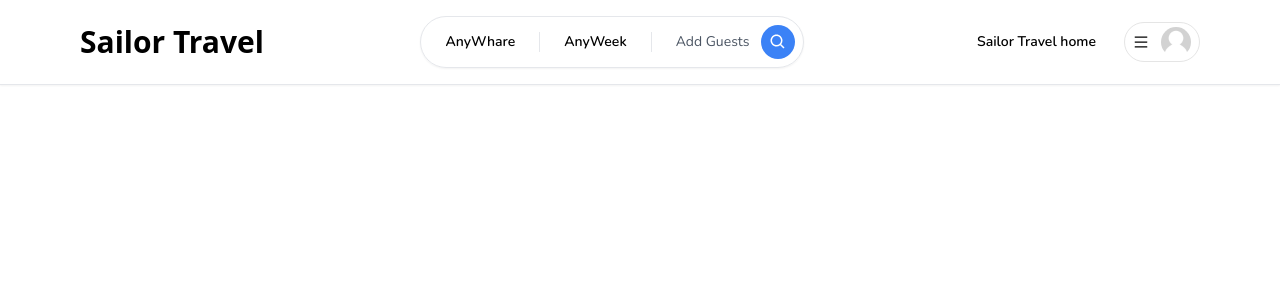
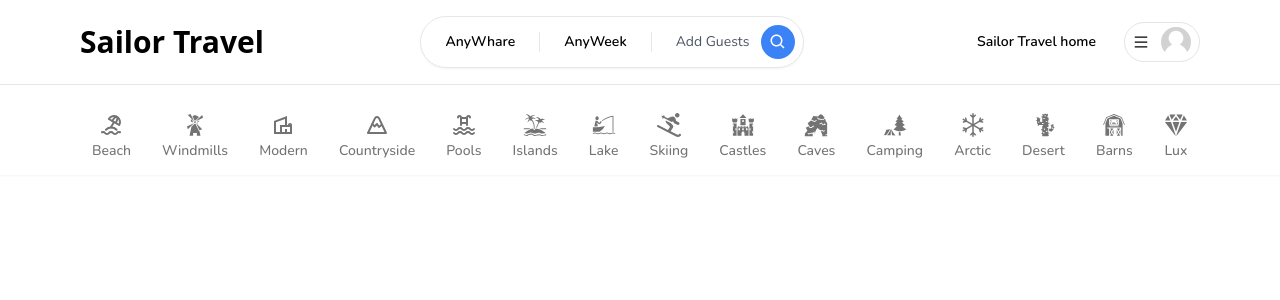
Before and after one commit to TuathaDeLugh/sailortravel, a Next.js app: page / in a window 1280 px wide. Shown: the top 300 px of the page. Built offline with nearby package versions, Linux system fonts and the light colour scheme; no server answers.

Commit message:
Added catgories & rent model design

```diff
--- a/package.json
+++ b/package.json
@@ -20,6 +20,7 @@
     "eslint-config-next": "13.4.0",
     "next": "13.4.0",
     "next-auth": "^4.22.1",
+    "query-string": "^8.1.0",
     "react": "18.2.0",
     "react-dom": "18.2.0",
     "react-hook-form": "^7.43.9",
--- /dev/null
+++ b/src/app/components/Categorybox.tsx
@@ -0,0 +1,72 @@
+'use client';
+
+import qs from 'query-string';
+import { useRouter, useSearchParams } from "next/navigation";
+import { useCallback } from "react";
+import { IconType } from "react-icons";
+
+interface CategoryBoxProps {
+  icon: IconType,
+  label: string;
+  selected?: boolean;
+}
+
+const CategoryBox: React.FC<CategoryBoxProps> = ({
+  icon: Icon,
+  label,
+  selected,
+}) => {
+  const router = useRouter();
+  const params = useSearchParams();
+
+  const handleClick = useCallback(() => {
+    let currentQuery = {};
+
+    if (params) {
+      currentQuery = qs.parse(params.toString())
+    }
+
+    const updatedQuery: any = {
+      ...currentQuery,
+      category: label
+    }
+
+    if (params?.get('category') === label) {
+      delete updatedQuery.category;
+    }
+
+    const url = qs.stringifyUrl({
+      url: '/',
+      query: updatedQuery
+    }, { skipNull: true });
+
+    router.push(url);
+  }, [label, router, params]);
+
+  return (
+    <div
+      onClick={handleClick}
+      className={`
+        flex
+        flex-col
+        items-center
+        justify-center
+        gap-1
+        p-3
+        border-b-2
+        hover:text-neutral-800
+        transition
+        cursor-pointer
+        ${selected ? 'border-b-neutral-800' : 'border-transparent'}
+        ${selected ? 'text-neutral-800' : 'text-neutral-500'}
+      `}
+    >
+      <Icon size={24} />
+      <div className="font-medium text-sm">
+        {label}
+      </div>
+    </div>
+   );
+}
+
+export default CategoryBox;
--- /dev/null
+++ b/src/app/components/navbar/Catagories.tsx
@@ -0,0 +1,137 @@
+'use client';
+
+import { usePathname, useSearchParams } from 'next/navigation';
+import { TbBeach, TbMountain, TbPool } from 'react-icons/tb';
+import {
+  GiBarn,
+  GiBoatFishing,
+  GiCactus,
+  GiCastle,
+  GiCaveEntrance,
+  GiForestCamp,
+  GiIsland,
+  GiWindmill
+} from 'react-icons/gi';
+import { FaSkiing } from 'react-icons/fa';
+import { BsSnow } from 'react-icons/bs';
+import { IoDiamond } from 'react-icons/io5';
+import { MdOutlineVilla } from 'react-icons/md';
+
+import CategoryBox from '../Categorybox';
+import Container from '../container';
+
+
+export const categories = [
+  {
+    label: 'Beach',
+    icon: TbBeach,
+    description: 'This property is close to the beach!',
+  },
+  {
+    label: 'Windmills',
+    icon: GiWindmill,
+    description: 'This property is has windmills!',
+  },
+  {
+    label: 'Modern',
+    icon: MdOutlineVilla,
+    description: 'This property is modern!'
+  },
+  {
+    label: 'Countryside',
+    icon: TbMountain,
+    description: 'This property is in the countryside!'
+  },
+  {
+    label: 'Pools',
+    icon: TbPool,
+    description: 'This is property has a beautiful pool!'
+  },
+  {
+    label: 'Islands',
+    icon: GiIsland,
+    description: 'This property is on an island!'
+  },
+  {
+    label: 'Lake',
+    icon: GiBoatFishing,
+    description: 'This property is near a lake!'
+  },
+  {
+    label: 'Skiing',
+    icon: FaSkiing,
+    description: 'This property has skiing activies!'
+  },
+  {
+    label: 'Castles',
+    icon: GiCastle,
+    description: 'This property is an ancient castle!'
+  },
+  {
+    label: 'Caves',
+    icon: GiCaveEntrance,
+    description: 'This property is in a spooky cave!'
+  },
+  {
+    label: 'Camping',
+    icon: GiForestCamp,
+    description: 'This property offers camping activities!'
+  },
+  {
+    label: 'Arctic',
+    icon: BsSnow,
+    description: 'This property is in arctic environment!'
+  },
+  {
+    label: 'Desert',
+    icon: GiCactus,
+    description: 'This property is in the desert!'
+  },
+  {
+    label: 'Barns',
+    icon: GiBarn,
+    description: 'This property is in a barn!'
+  },
+  {
+    label: 'Lux',
+    icon: IoDiamond,
+    description: 'This property is brand new and luxurious!'
+  }
+]
+
+const Categories = () => {
+  const params = useSearchParams();
+  const category = params?.get('category');
+  const pathname = usePathname();
+  const isMainPage = pathname === '/';
+
+  if (!isMainPage) {
+    return null;
+  }
+
+  return (
+    <Container>
+      <div
+        className="
+          pt-4
+          flex
+          flex-row
+          items-center
+          justify-between
+          overflow-x-auto
+        "
+      >
+        {categories.map((item) => (
+          <CategoryBox
+            key={item.label}
+            label={item.label}
+            icon={item.icon}
+            selected={category === item.label}
+          />
+        ))}
+      </div>
+    </Container>
+  );
+}
+
+export default Categories;
--- a/src/app/components/navbar/Logo.tsx
+++ b/src/app/components/navbar/Logo.tsx
@@ -19,7 +19,8 @@
         text-3xl
         font-sans
         font-bold
-          cursor-pointer">Sailor Travel</label>
+          cursor-pointer"
+          onClick={()=>router.push('/')}>Sailor Travel</label>
         </div>
      );
 }
--- a/src/app/components/navbar/Navbar.tsx
+++ b/src/app/components/navbar/Navbar.tsx
@@ -4,6 +4,7 @@
 import Logo from "./Logo";
 import Search from "./Search";
 import UserMenu from "./UserMenu";
+import Categories from "./Catagories";
 
 interface NavbarProps {
     currentUser?: SafeUser | null;
@@ -29,6 +30,7 @@
                     </Container>
 
                 </div>
+                <Categories/>
         </div>
      );
 }
--- a/src/app/components/navbar/UserMenu.tsx
+++ b/src/app/components/navbar/UserMenu.tsx
@@ -24,7 +24,7 @@
 
   const loginModal = useLoginModal();
   const registerModal = useRegisterModal();
-  const rentModal = useRentModal;
+  const rentModal = useRentModal();
 
   const [isOpen, setIsOpen] = useState(false);
 
--- a/src/app/layout.tsx
+++ b/src/app/layout.tsx
@@ -7,6 +7,7 @@
 import ClientOnly from './components/ClientOnly'
 import LoginModal from './components/Modal/LoginModel'
 import getCurrentUser from './actions/getCurrentUser'
+import RentModal from './components/Modal/RentModal'
 
 const inter = Inter({ subsets: ['latin'] })
 
@@ -33,6 +34,7 @@
         <ToasterProvider/>
         <LoginModal/>
         <RegisterModal/>
+        <RentModal/>
         <Navbar currentUser={currentUSer}/>
         </ClientOnly>
 
```
Also changed, not shown: 1 other file (tests, documents, lock files or other folders).
